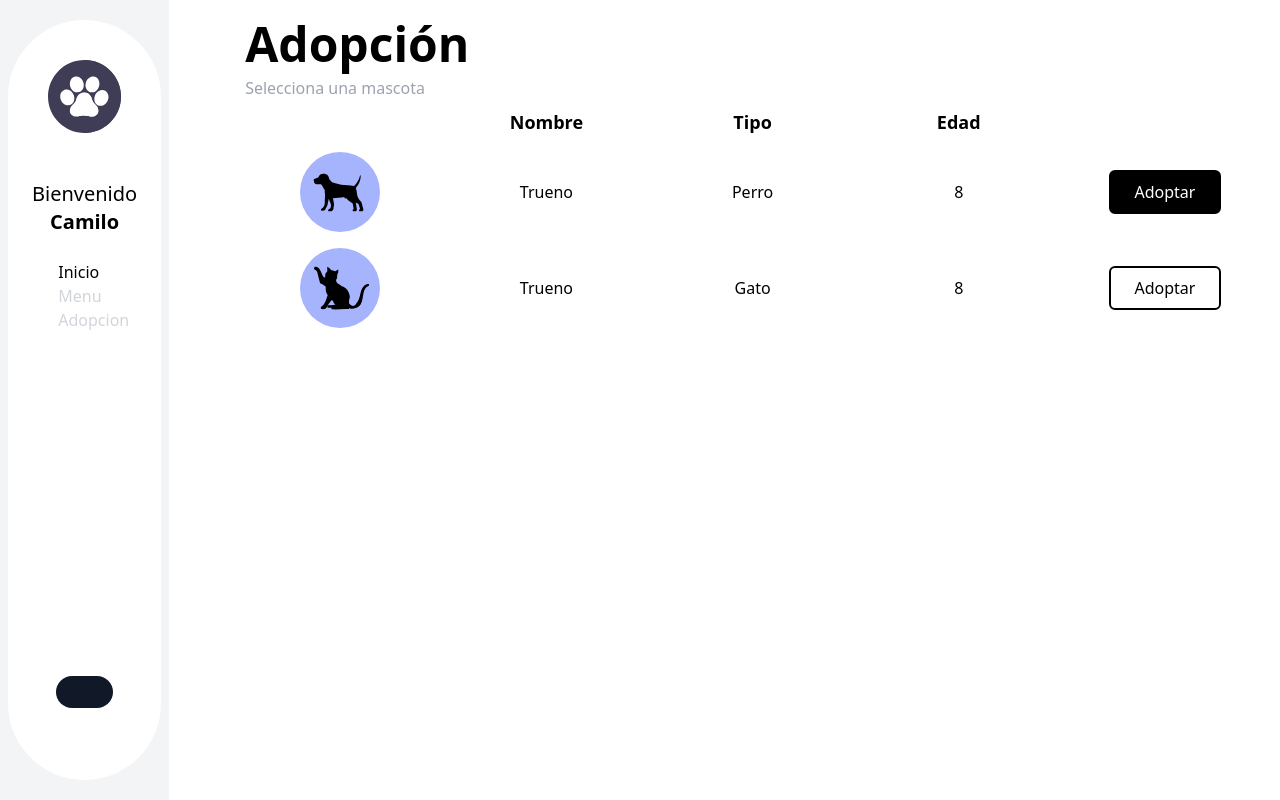
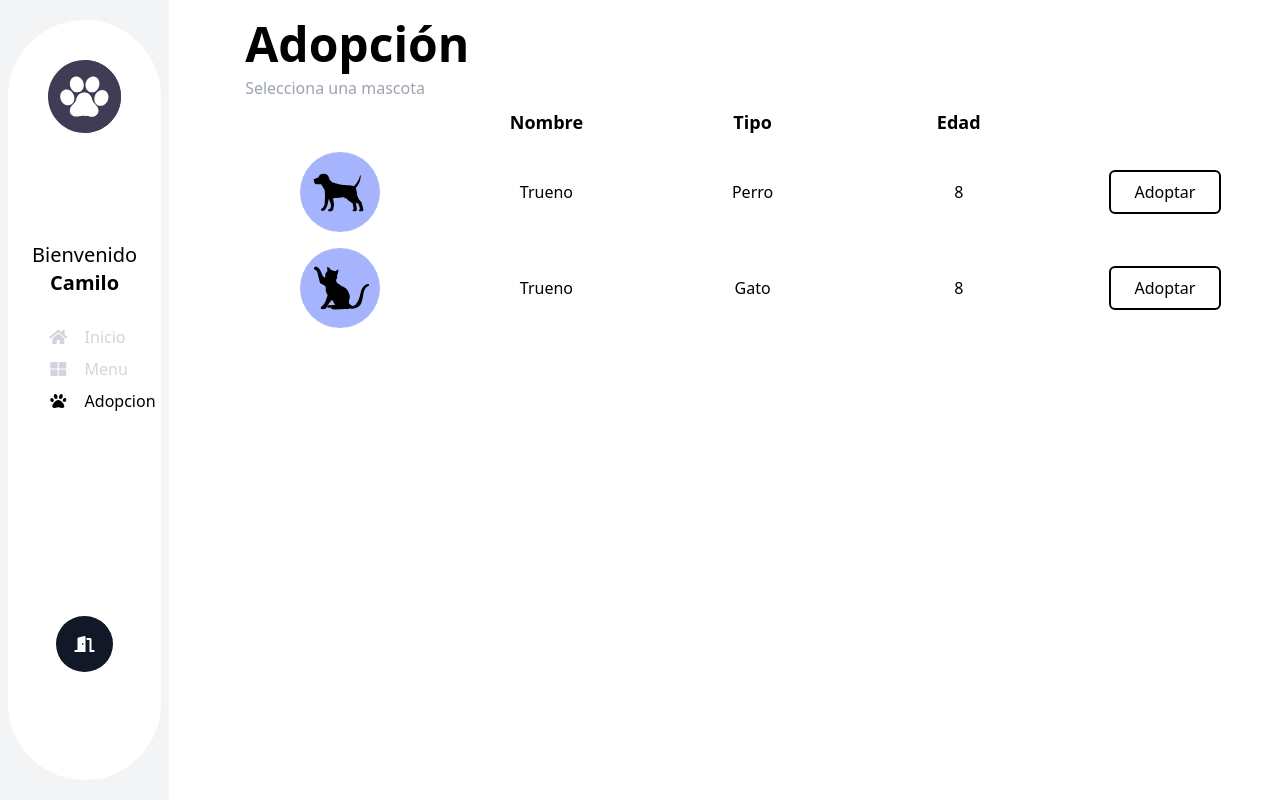
Before and after one commit to dombpala/pets_lp, a PHP site: page /pages/adopcion.php in a window 1280 px wide. Run offline with PHP 8.4, Linux system fonts and the light colour scheme.

Commit message:
fix broken margin, update menu icons

```diff
--- a/frontend/components/login.php
+++ b/frontend/components/login.php
@@ -7,8 +7,8 @@
                     <form class="mt-5" action="../state/redirect.php" method="POST">
                         <div>
                             <div>
-                                <label for="email" class="font-light text-base text-gray-700">Correo</label>
-                                <input name="email" type="email" required class="appearance-none rounded-lg relative block w-full px-3 py-2 border border-gray-800 placeholder-gray-500 text-black-100 focus:outline-none focus:shadow-outline-indigo focus:border-indigo-300 focus:z-10 sm:text-sm sm:leading-5 bg-white" placeholder="Ingrese su correo" />
+                                <label for="username" class="font-light text-base text-gray-700">Usuario</label>
+                                <input name="username" type="text" required class="appearance-none rounded-lg relative block w-full px-3 py-2 border border-gray-800 placeholder-gray-500 text-black-100 focus:outline-none focus:shadow-outline-indigo focus:border-indigo-300 focus:z-10 sm:text-sm sm:leading-5 bg-white" placeholder="Ingrese su usuario" />
                             </div>
                             <div class="mt-5">
                                 <label for="password" class="font-light text-base text-gray-700"">Contraseña</label>
--- a/frontend/components/menuCard.php
+++ b/frontend/components/menuCard.php
@@ -1,7 +1,7 @@
 <?php
     function menuCard (){
         return ('
-            <ul class="grid grid-cols-2 gap-10 m-10">
+            <ul class="grid grid-cols-2 gap-10 mt-10 mx-10">
                 <li>
                     <a href="../pages/donaciones.php" class="bg-gray-50 hover:bg-purple-300 hover:border-transparent hover:shadow-lg group block rounded-lg p-4 border border-gray-200">
                         <img class="rounded-full w-40 h-40 mx-auto" src="../assets/donaciones.svg" alt="">
@@ -18,14 +18,14 @@
 
                 <li>
                     <a href="../pages/voluntarios.php" class="bg-gray-50 hover:bg-purple-300 hover:border-transparent hover:shadow-lg group block rounded-lg p-4 border border-gray-200">
-                        <img class="rounded-full w-40 h-40 mx-auto" src="../resources/voluntarios.jpg" alt="">
+                        <img class="rounded-full w-40 h-40 mx-auto" src="../assets/maid.svg" alt="">
                         <h1 class="text-xl text-center font-bold">Voluntarios</h1>
                     </a>
                 </li>
 
                 <li>
                     <a href="../pages/mascotas.php" class="hover:bg-purple-300 hover:border-transparent hover:shadow-lg group block rounded-lg p-4 border border-gray-200">
-                        <img class="rounded-full w-40 h-40 mx-auto" src="../resources/mascotas.jpg" alt="">
+                        <img class="rounded-full w-40 h-40 mx-auto " src="../assets/cat.svg" alt="" >
                         <h1 class="text-xl text-center font-bold">Mascotas</h1>
                     </a>
                 </li>
--- a/frontend/components/sidebar.php
+++ b/frontend/components/sidebar.php
@@ -1,13 +1,13 @@
 <?php
     function Sidebar($props=[]){
         return(
-            '<div class="bg-gray-100 h-screen relative py-5 px-2 grid grid-rows-5">
-                <div class="h-full bg-white row-span-1 rounded-t-full p-10">
+            '<div class="bg-gray-100 h-screen relative py-5 px-2 grid grid-rows-8">
+                <div class="h-full bg-white row-span-2 rounded-t-full p-10">
                     <div class="rounded-full max-w-xs">
                         <img src="../assets/mascotas.svg" alt="">
                     </div>
                 </div>
-                <div class="h-full bg-white row-span-3 px-6">
+                <div class="h-full bg-white row-span-4 px-6">
                     <div class="py-2 flex-col">
                         <div class="">
                             <h1 class="text-xl text-center font-light">
@@ -18,34 +18,34 @@
                             </p>
                         </div>
                         <div class="py-6">
-                            <div class="grid grid-cols-4 '.(($props['active_menu']=='Inicio')? 'text-black':'text-gray-300').'">
-                                <div class="col-span-1">
+                            <div class="grid grid-cols-4 py-1 '.(($props['active_menu']=='Inicio')? 'text-black':'text-gray-300').'">
+                                <div class="col-span-2 text-center">
                                     <i class="fas fa-home"></i>
                                 </div>
-                                <div class="col-span-3">
-                                    <a href="" class="">Inicio</a>
+                                <div class="col-span-2">
+                                    <a href="../pages/home.php" class="">Inicio</a>
                                 </div>
                             </div>
-                            <div class="grid grid-cols-4 '.(($props['active_menu']=='Menu')? 'text-black':'text-gray-300').'">
-                                <div class="col-span-1">
+                            <div class="grid grid-cols-4 py-1 '.(($props['active_menu']=='Menu')? 'text-black':'text-gray-300').'">
+                                <div class="col-span-2 text-center">
                                     <i class="fas fa-th-large"></i>
                                 </div>
-                                <div class="col-span-3">
-                                    <a href="" class="">Menu</a>
+                                <div class="col-span-2">
+                                    <a href="../pages/menu.php" class="">Menu</a>
                                 </div>
                             </div>
-                            <div class="grid grid-cols-4 '.(($props['active_menu']=='Adopcion')? 'text-black':'text-gray-300').'">
-                                <div class="col-span-1">
+                            <div class="grid grid-cols-4 py-1 '.(($props['active_menu']=='Adopcion')? 'text-black':'text-gray-300').'">
+                                <div class="col-span-2 text-center">
                                     <i class="fas fa-paw"></i>
                                 </div>
-                                <div class="col-span-3">
-                                    <a href="" class="">Adopcion</a>
+                                <div class="col-span-2">
+                                    <a href="../pages/adopcion.php" class="">Adopcion</a>
                                 </div>
                             </div>
                         </div>
                     </div>
                 </div>
-                <div class="h-full bg-white row-span-1 rounded-b-full p-12">
+                <div class="h-full bg-white row-span-2 rounded-b-full p-12">
                     <div class="rounded-full bg-gray-900 text-center py-4 px-4">
                         <a href="/" class=""><i class="fa fa-door-open" style="color: white;"></i></a>
                     </div>
--- a/frontend/components/tableMascota.php
+++ b/frontend/components/tableMascota.php
@@ -16,7 +16,7 @@ function tableMascotas () {
             <div class="font-medium capitalize place-self-center">perro</div>
             <div class="font-medium place-self-center">8</div>
             <form action="./formularioAdopcion.php" class="place-self-center">
-                <button type="submit "class="font-medium border-black bg-black rounded-md text-white w-28 p-2 border-2">Adoptar</button>
+                <button type="submit "class="font-medium border-black rounded-md hover:bg-black hover:text-white w-28 p-2 border-2">Adoptar</button>
             </form>
 
             <img src="../assets/gato.svg" class="rounded-full w-20 h-20 place-self-center bg-indigo-300">
@@ -24,7 +24,7 @@ function tableMascotas () {
             <div class="font-medium capitalize place-self-center">gato</div>
             <div class="font-medium place-self-center">8</div>
             <form action="./formularioAdopcion.php" class="place-self-center">
-                <button class="place-self-center font-medium border-black rounded-md w-28 p-2 border-2">Adoptar</button>
+                <button class="place-self-center font-medium border-black rounded-md  hover:bg-black hover:text-white  w-28 p-2 border-2">Adoptar</button>
             </form>
         </div>
     HTML;
--- a/frontend/pages/adopcion.php
+++ b/frontend/pages/adopcion.php
@@ -8,6 +8,7 @@ include '../components/sidebar.php';
   <meta charset="UTF-8" />
   <meta name="viewport" content="width=device-width, initial-scale=1.0" />
   <link href="https://unpkg.com/tailwindcss@^2/dist/tailwind.min.css" rel="stylesheet">
+  <link rel="stylesheet" href="https://cdnjs.cloudflare.com/ajax/libs/font-awesome/5.15.2/css/all.min.css" integrity="sha512-HK5fgLBL+xu6dm/Ii3z4xhlSUyZgTT9tuc/hSrtw6uzJOvgRr2a9jyxxT1ely+B+xFAmJKVSTbpM/CuL7qxO8w==" crossorigin="anonymous" />
   <!-- ... -->
 </head>
 <body>
@@ -15,7 +16,7 @@ include '../components/sidebar.php';
   <main class="h-screen bg-white grid gap-4 grid-cols-7">
     <div class="col-span-1">
       <?php
-          echo Sidebar(array("username"=>"Camilo", "active_menu"=>"Inicio"));
+          echo Sidebar(array("username"=>"Camilo", "active_menu"=>"Adopcion"));
       ?>
     </div>
 
--- a/frontend/pages/home.php
+++ b/frontend/pages/home.php
@@ -20,7 +20,7 @@
                 <h1 class="text-5xl text-center mt-5 font-bold text-gray-600">
                     CENTRO DE MASCOTAS LP
                 </h1>
-                <div class="pt-5 px-10">
+                <div class="pt-5 px-10 flex content-center items-center justify-center">
                     <img src="../assets/cats_welcome.svg" alt="">
                 </div>
             </div>
--- a/frontend/state/redirect.php
+++ b/frontend/state/redirect.php
@@ -1,3 +1,4 @@
 <?php
-header('Location: /pages/home.php');
+    setcookie("sessionuser",json_encode(array('username'=>$_POST['username'])));
+    header("Location: ../pages/home.php");
 ?>
```
Also changed, not shown: frontend/pages/formularioAdopcion.php (+5 -2 lines), frontend/assets/cat.svg (added), frontend/assets/maid.svg (added).
